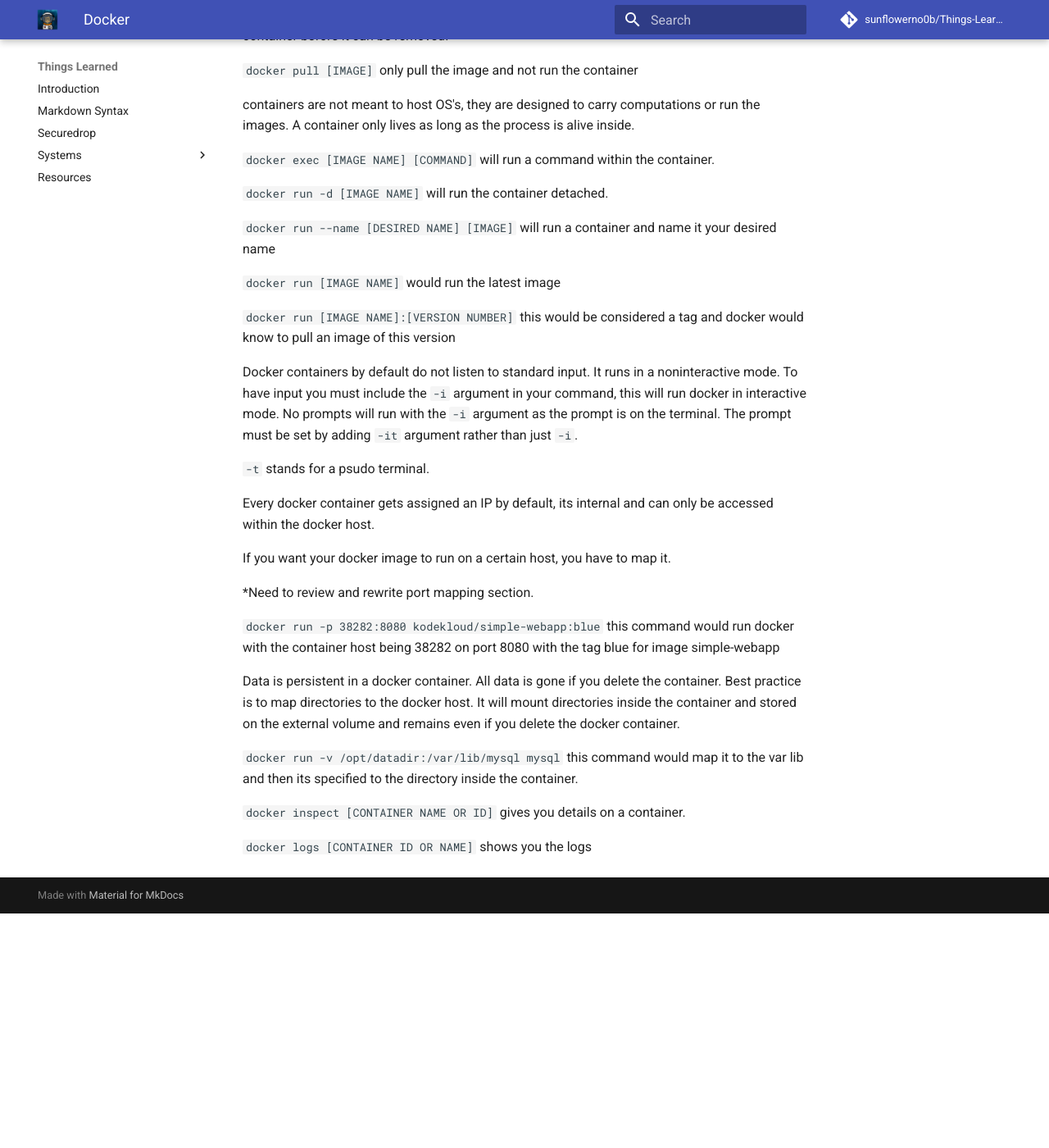
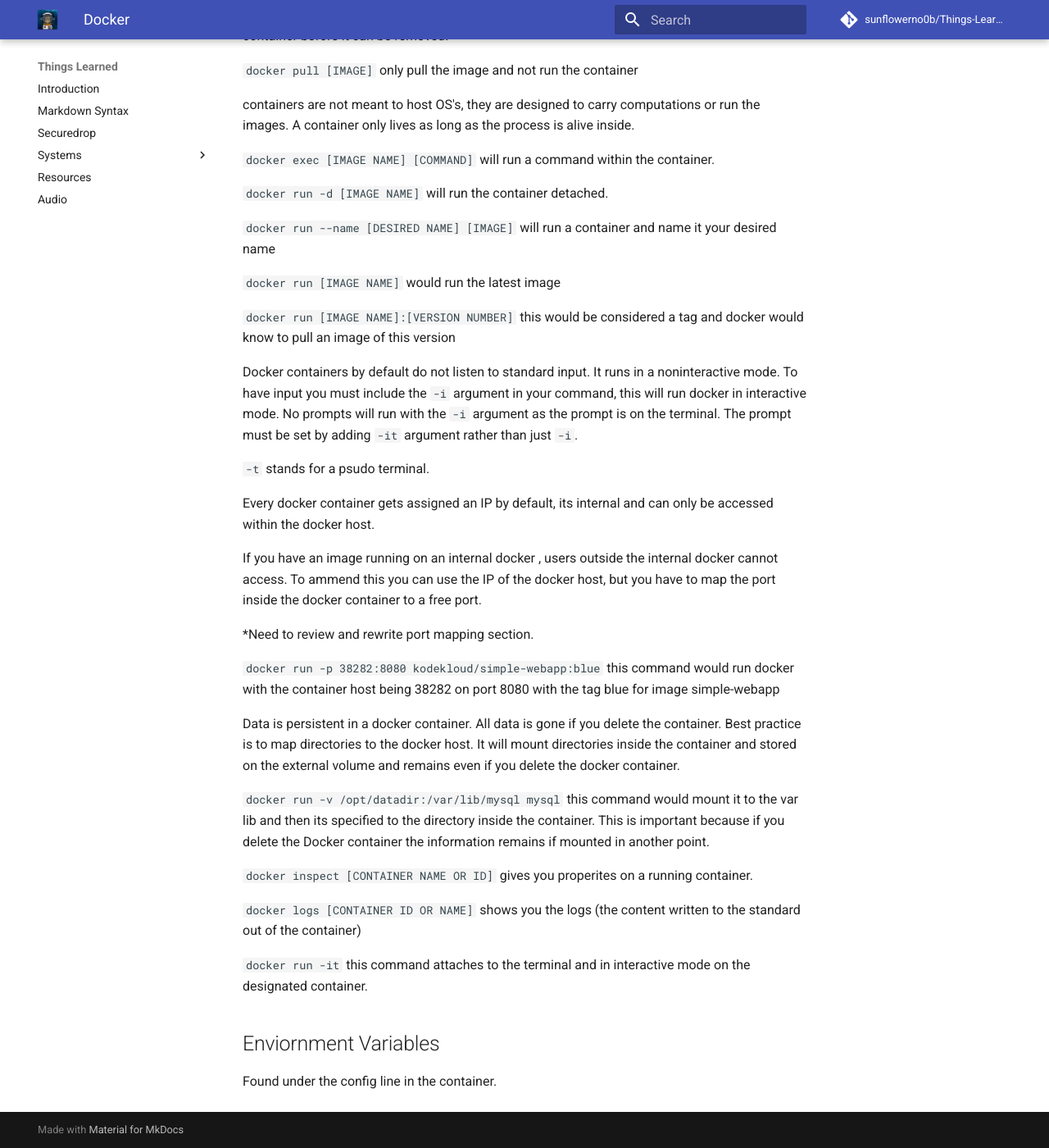
Before and after one commit to sunflowerno0b/ATW, an MkDocs documentation site: the page built from docs/Docker.md, in a window 1280 px wide and 1400 px high, scrolled down 2863 px. Shown: the whole window at 82% size. Built offline with MkDocs 1.6.1 and Material for MkDocs 9.7.7, drawn with Linux system fonts in a browser that asks for light colours; comment, search, counter and statistics services are not loaded; before the commit the page ends 3977 px from its top, so only the background shows below that.

```diff
--- a/docs/Docker.md
+++ b/docs/Docker.md
@@ -119,7 +119,7 @@ Docker containers by default do not listen to standard input. It runs in a nonin
 
 Every docker container gets assigned an IP by default, its internal and can only be accessed within the docker host.
 
-If you want your docker image to run on a certain host, you have to map it.
+If you have an image running on an internal docker , users outside the internal docker cannot access. To ammend this you can use the IP of the docker host, but you have to map the port inside the docker container to a free port.
 
 *Need to review and rewrite port mapping section.
 
@@ -129,8 +129,13 @@ If you want your docker image to run on a certain host, you have to map it.
 Data is persistent in a docker container.
 All data is gone if you delete the container. Best practice is to map directories to the docker host. It will mount directories inside the container and stored on the external volume and remains even if you delete the docker container.
 
-`docker run -v /opt/datadir:/var/lib/mysql mysql` this command would map it to the var lib and then its specified to the directory inside the container.
+`docker run -v /opt/datadir:/var/lib/mysql mysql` this command would mount it to the var lib and then its specified to the directory inside the container. This is important because if you delete the Docker container the information remains if mounted in another point.
 
-`docker inspect [CONTAINER NAME OR ID]` gives you details on a container.
+`docker inspect [CONTAINER NAME OR ID]` gives you properites on a running container.
 
-`docker logs [CONTAINER ID OR NAME]` shows you the logs
+`docker logs [CONTAINER ID OR NAME]` shows you the logs (the content written to the standard out of the container)
+
+`docker run -it` this command attaches to the terminal and in interactive mode on the designated container.
+
+## Enviornment Variables
+Found under the config line in the  container.
--- a/mkdocs.yml
+++ b/mkdocs.yml
@@ -10,6 +10,7 @@ nav:
      - VS Code: VS Code Install.md
      - Ansible Vault: Ansible Vault.md
   - Resources: Resources.md
+  - Audio: Music.md
 plugins:
   - search
   - autolinks
```
Also changed, not shown: docs/Ansible Vault.md (+27 -0 lines).
